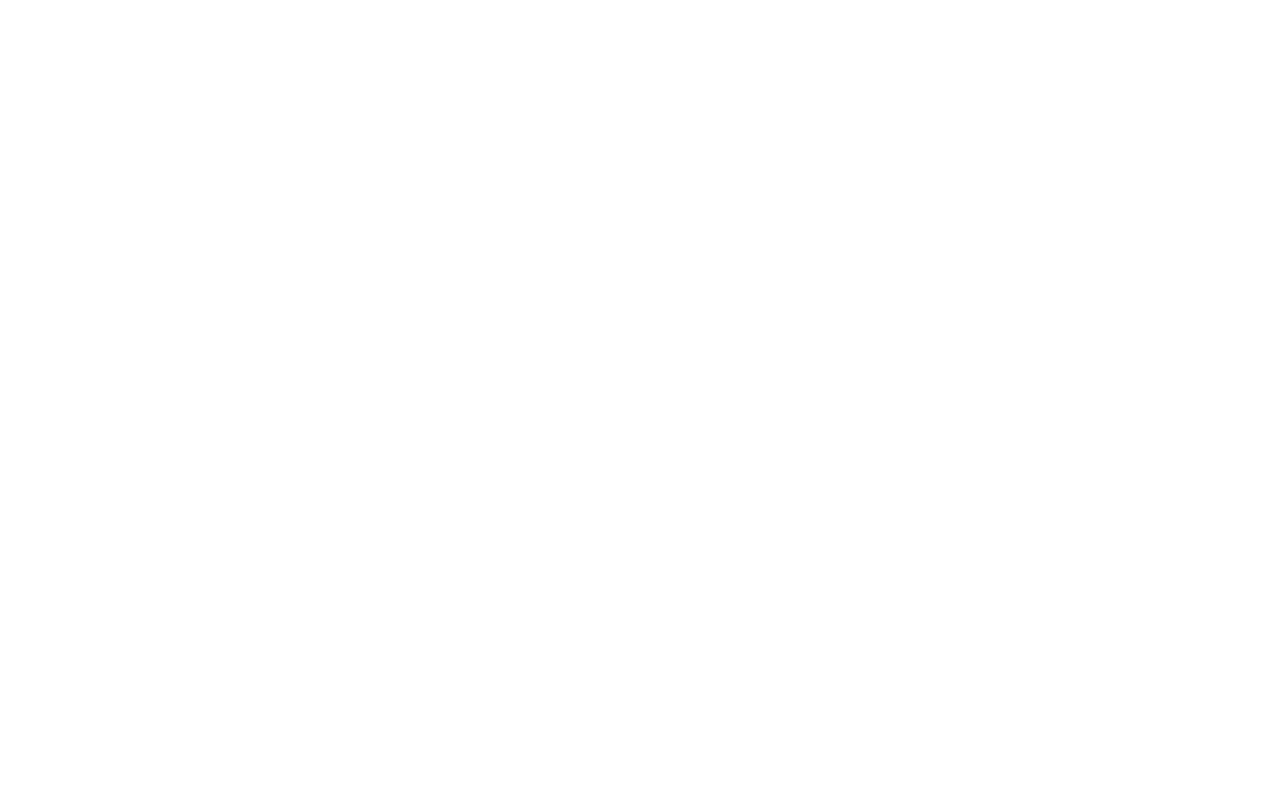
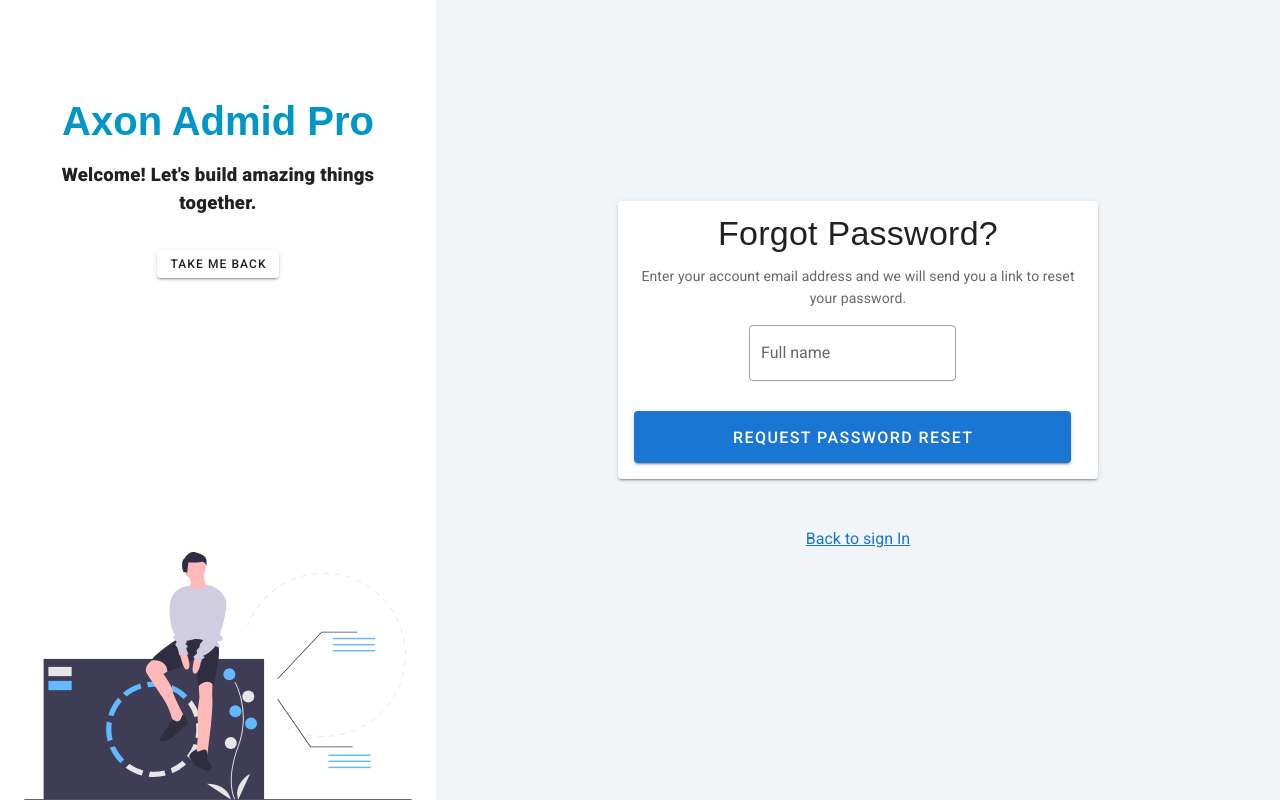
Before and after one commit to zahra77fth/sample-dashboard-admin, a Nuxt app: page /forget-password in a window 1280 px wide. Before the commit this address had no page. Built offline with nearby package versions, Linux system fonts and the light colour scheme.

Commit message:
added forget password page

```diff
--- /dev/null
+++ b/components/ForgetPasswordCard.vue
@@ -0,0 +1,75 @@
+<template>
+    <v-container class="justify-center">
+        <v-card >
+                <v-card-title class="justify-center title">Forgot Password?</v-card-title>
+                <v-card-subtitle class="text-center">Enter your account email address and we will send you a link to reset your password.</v-card-subtitle>
+                 <v-card-text>
+                    <v-form>
+                <v-text-field
+                    label="Full name"
+                    outlined
+                 ></v-text-field>
+                <v-btn
+                    color="primary"
+                    elevation="2"
+                    block
+                     x-large
+                >request password reset</v-btn>
+        </v-form>
+        </v-card-text>
+        </v-card>
+    </v-container>
+</template>
+<script>
+  export default {
+    data () {
+      return {
+        show: false,
+        password: '',
+                rules: {
+          required: value => !!value || 'Required.',
+                }
+      }
+    },
+  }
+</script>
+<style scoped>
+.title{
+        font-weight: 100!important;
+        letter-spacing: .0073529412em!important;
+        font-size: 2.125rem!important;
+        padding: 16px;
+        margin-bottom: 16px;
+         font-family: Quicksand,sans-serif!important;
+}
+.input{
+    background-color: white !important;
+    }
+.text-center{
+        text-align: center!important;
+}
+.v-card{
+    max-width: 480px !important;
+    justify-content: center;
+}
+.container{
+    padding: 0px;
+    width: 480px !important;
+}
+.row{
+    width: 100% !important;
+    margin: 0px !important;
+    justify-content: space-around !important;
+}
+.v-form{
+    max-width: 437px !important;
+    justify-content: center !important;
+    justify-items: center !important;
+}
+.caption{
+    font-size: .75rem!important;
+    text-align: center;
+    margin: 24px;
+}
+
+</style>
--- a/components/LoginCard.vue
+++ b/components/LoginCard.vue
@@ -40,7 +40,7 @@
                      x-large
                 >facebook</v-btn>
                 <div class="text-center">
-                <a href="/auth/forgot-password" class="text-center"> Forgot password? </a>
+                <NuxtLink to="/forget-password" class="text-center"> Forget password? </NuxtLink>
                 </div>
         </v-form>
         </v-card-text>
--- a/components/SignupCard.vue
+++ b/components/SignupCard.vue
@@ -56,9 +56,7 @@
       </v-icon>
       facebook
       </v-btn>
-                <div class="text-center">
-                <a href="/auth/forgot-password" class="text-center"> Forgot password? </a>
-                </div>
+
         </v-form>
         </v-card-text>
         </v-card>
--- a/layouts/AdminSider.vue
+++ b/layouts/AdminSider.vue
@@ -79,6 +79,7 @@ margin-top: 80px;
 .ground{
     flex-grow: 1!important;
     padding: 32px;
+    height: 100%;
     background-color: #f2f5f8;
     display: flex;
     justify-content: center;
--- a/pages/login.vue
+++ b/pages/forget-password.vue
@@ -1,8 +1,8 @@
 <template>
 <div class="ground">
-    <LoginCard />
+    <ForgetPasswordCard />
     <div class="register-link">
-        Don't have an account? <NuxtLink to="/signin">Create one here</NuxtLink>
+     <NuxtLink to="/login">Back to sign In</NuxtLink>
     </div>
 </div>
 </template>
@@ -20,5 +20,6 @@ export default({
 }
 .register-link{
     margin-top: 48px;
+    margin-bottom: 48px;
 }
 </style>
```
